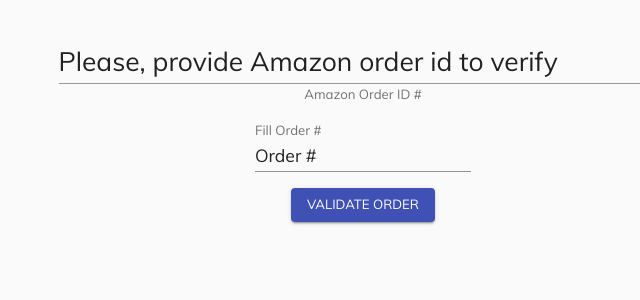
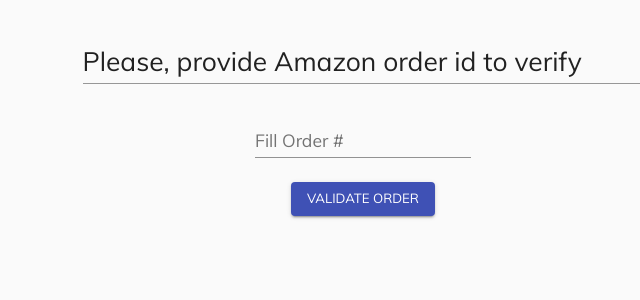
Before and after one commit to SamShekhovtsov/OrderSurveys, a React (Create React App) app in the folder Client/: page / in a window 1280 px wide. Shown: the top 300 px of the page, without its empty margins (277-917 px from the left). Built offline with nearby package versions, Linux system fonts and the light colour scheme; a web font is replaced by a local one.

Commit message:
amazon order verification api call

```diff
--- a/Client/src/App.js
+++ b/Client/src/App.js
@@ -5,17 +5,23 @@ import Typography from '@material-ui/core/Typography'
 import Container from '@material-ui/core/Container'
 import AppStyles from './AppStyles'
 import FetchGetRequestInit from './fetchInit'
-import { InputLabel, TextField, Grid } from '@material-ui/core';
+import { InputLabel, TextField, Grid, Box } from '@material-ui/core';
 
 class App extends Component {
   constructor(props) {
     super(props)
-    //const urlParams = new URLSearchParams(window.location.search);
+    const urlParams = new URLSearchParams(window.location.search);
+    const storeRegion = urlParams.get("region")
     this.state = {
-      amazonOrderIsValid: null
+      amazonOrderIsValid: null,
+      amazonOrderId: null,
+      amazonOrderIdError: false,
+      amazonOrderIdModified: false,
+      amazonRegion: storeRegion,
     }
 
     this._onValidateOrderClicked = this._onValidateOrderClicked.bind(this)
+    this._onAmazonOrderIdChange = this._onAmazonOrderIdChange.bind(this)
   }
 
   componentDidMount() {
@@ -23,24 +29,38 @@ class App extends Component {
   }
 
   _onValidateOrderClicked(event) {
-    const amazonOrderId = event.target.value
-    const fetchUri = `/tryfindorder?id=${amazonOrderId}&region=DE`
+    const { amazonOrderId, amazonRegion } = this.state
+    if(amazonOrderId && amazonOrderId.length > 2) {
+    const fetchUri = `/tryfindorder?id=${amazonOrderId}&region=${amazonRegion}`
     fetch(fetchUri, FetchGetRequestInit)
       .then(res => res.json())
       .then(data => {
+        const {orderExists} = data
         this.setState({
-          amazonOrderIsValid: data.orderExists,
+          amazonOrderIsValid: orderExists,
+          amazonOrderIdModified: false,
         })
       })
       .catch(error => console.log(error))
-
+    }
     //this.setState(state => ({
     //  orderId: amazonOrderId
     //}))
   }
 
+  _onAmazonOrderIdChange(event) {
+    const amazonOrderId = event.target.value
+    const amazonOrderIdValid = amazonOrderId && amazonOrderId.length > 2
+    this.setState(state => ({
+      amazonOrderId: amazonOrderId,
+      amazonOrderIdError: !amazonOrderIdValid,
+      amazonOrderIdModified: true,
+    }))
+  }
+
   render() {
     const classes = this.props.classes
+    const { amazonOrderIdModified, amazonOrderIsValid, amazonOrderId, amazonOrderIdError } = this.state
 
     /*const pageContent = (
       <p>
@@ -49,31 +69,45 @@ class App extends Component {
         <Button><Typography variant="caption">Validate</Typography></Button>
       </p>
     )*/
+    //<InputLabel></InputLabel>
+
+    let orderValidationResult = ""
+    if(amazonOrderIsValid != null && !amazonOrderIdError && !amazonOrderIdModified){
+      if(amazonOrderIsValid) {
+        orderValidationResult = <Typography color="success" variant="h6">Order {amazonOrderId} is found and valid!</Typography>
+      } else {
+        orderValidationResult = <Typography color="error" variant="h6">Order {amazonOrderId} is invalid!</Typography>
+      }
+    }
 
     return (
       <Container className={classes.root}>
         <form className={classes.root} noValidate autoComplete="off">
-
+        <Container>
           <header className={classes.headerText}>
             <Typography variant="h5">Please, provide Amazon order id to verify</Typography>
           </header>
           <div className={classes.headerSplitLine}></div>
+        </Container>
+        <Container>
           <Grid
               container
               direction="column"
               justify="flex-start"
               alignItems="center"
-            spacing={2}
+              spacing={3}
             >
               <Grid item>
-              <InputLabel><Typography variant="caption">Amazon Order ID #</Typography></InputLabel>
+                {orderValidationResult}
               </Grid>
               <Grid item>
                 <TextField
-                //error
-                id="amazonOrderId"
+                  {...(amazonOrderIdError ? {error: 'error'} : {})}
+                  value={this.state.amazonOrderId}
+                  onChange={this._onAmazonOrderIdChange}
+                  id="txfAmazonOrderId"
                   label="Fill Order #"
-                defaultValue="Order #"
+                  //defaultValue="Order #"
                 />
               </Grid>
               <Grid item>
@@ -84,6 +118,7 @@ class App extends Component {
                 </Button>
               </Grid>
             </Grid>
+          </Container>
         </form>
       </Container>
     )
```
Also changed, not shown: 13 other files (tests, documents, lock files or other folders). Lines whose indentation alone changed are shown as unchanged.
